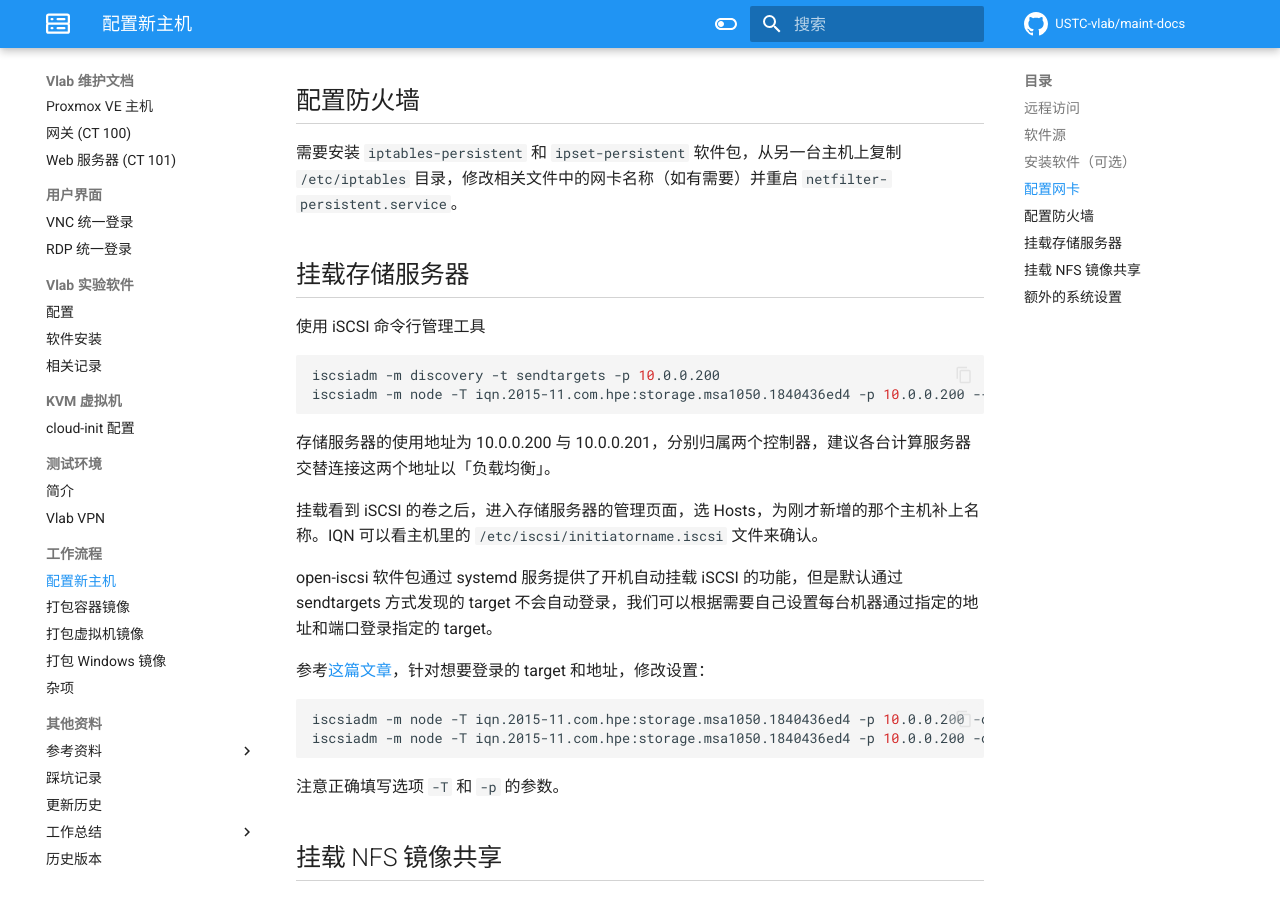
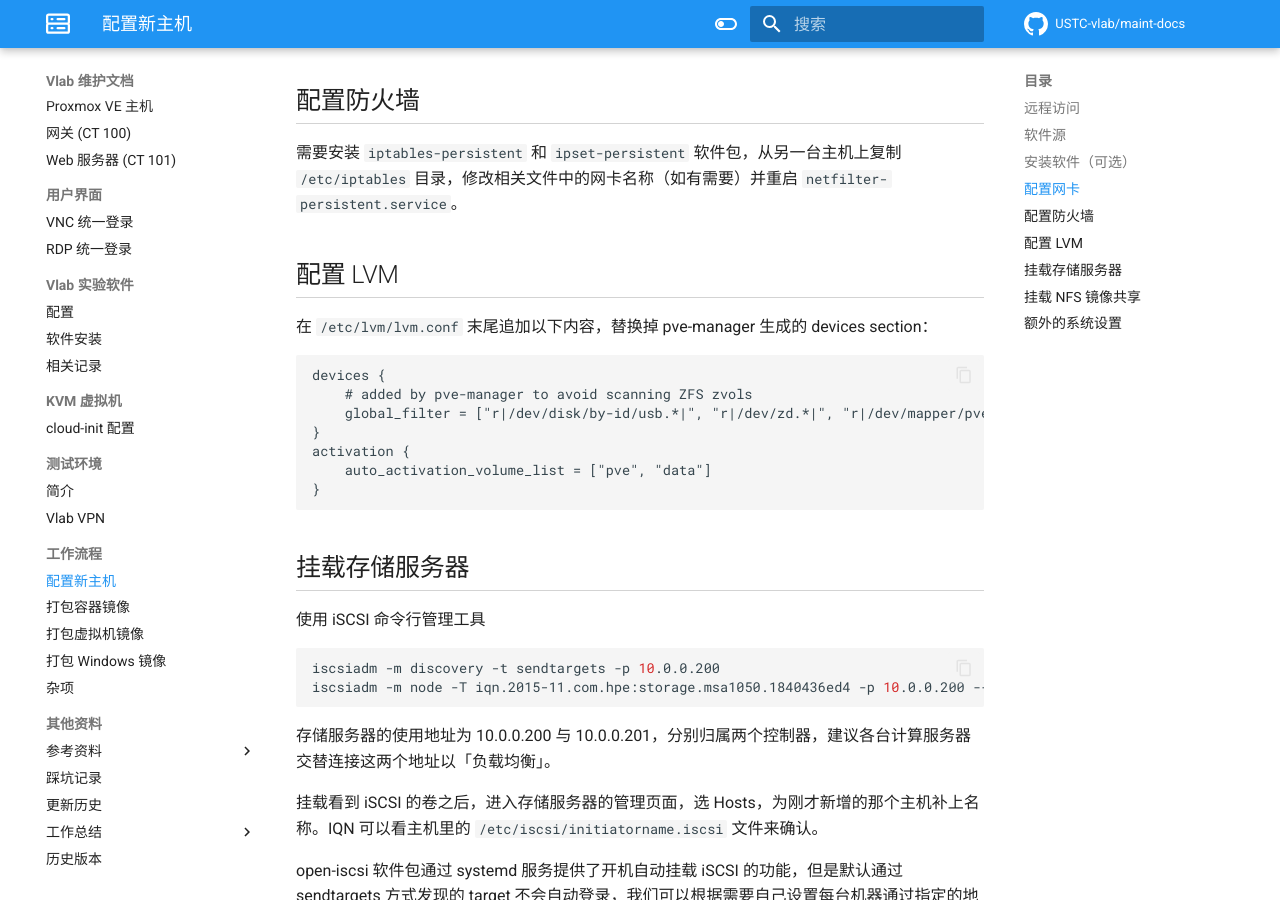
Before and after one commit to USTC-vlab/maint-docs, an MkDocs documentation site: the page built from docs/workflow/new-host.md, in a window 1280 px wide and 900 px high, scrolled down 1121 px. Built offline with MkDocs 1.6.1 and Material for MkDocs 9.7.7, drawn with Linux system fonts in a browser that asks for light colours; comment, search, counter and statistics services are not loaded.

Commit message:
new-host: Add better lvm.conf solution

````diff
--- a/docs/workflow/new-host.md
+++ b/docs/workflow/new-host.md
@@ -43,6 +43,20 @@ deb https://mirrors.ustc.edu.cn/proxmox/debian bullseye pve-no-subscription
 
 需要安装 `iptables-persistent` 和 `ipset-persistent` 软件包，从另一台主机上复制 `/etc/iptables` 目录，修改相关文件中的网卡名称（如有需要）并重启 `netfilter-persistent.service`。
 
+## 配置 LVM
+
+在 `/etc/lvm/lvm.conf` 末尾追加以下内容，替换掉 pve-manager 生成的 devices section：
+
+```conf
+devices {
+    # added by pve-manager to avoid scanning ZFS zvols
+    global_filter = ["r|/dev/disk/by-id/usb.*|", "r|/dev/zd.*|", "r|/dev/mapper/pve-.*|" "r|/dev/mapper/.*-(vm|base)--[0-9]+--disk--[0-9]+|"]
+}
+activation {
+    auto_activation_volume_list = ["pve", "data"]
+}
+```
+
 ## 挂载存储服务器
 
 使用 iSCSI 命令行管理工具
````
